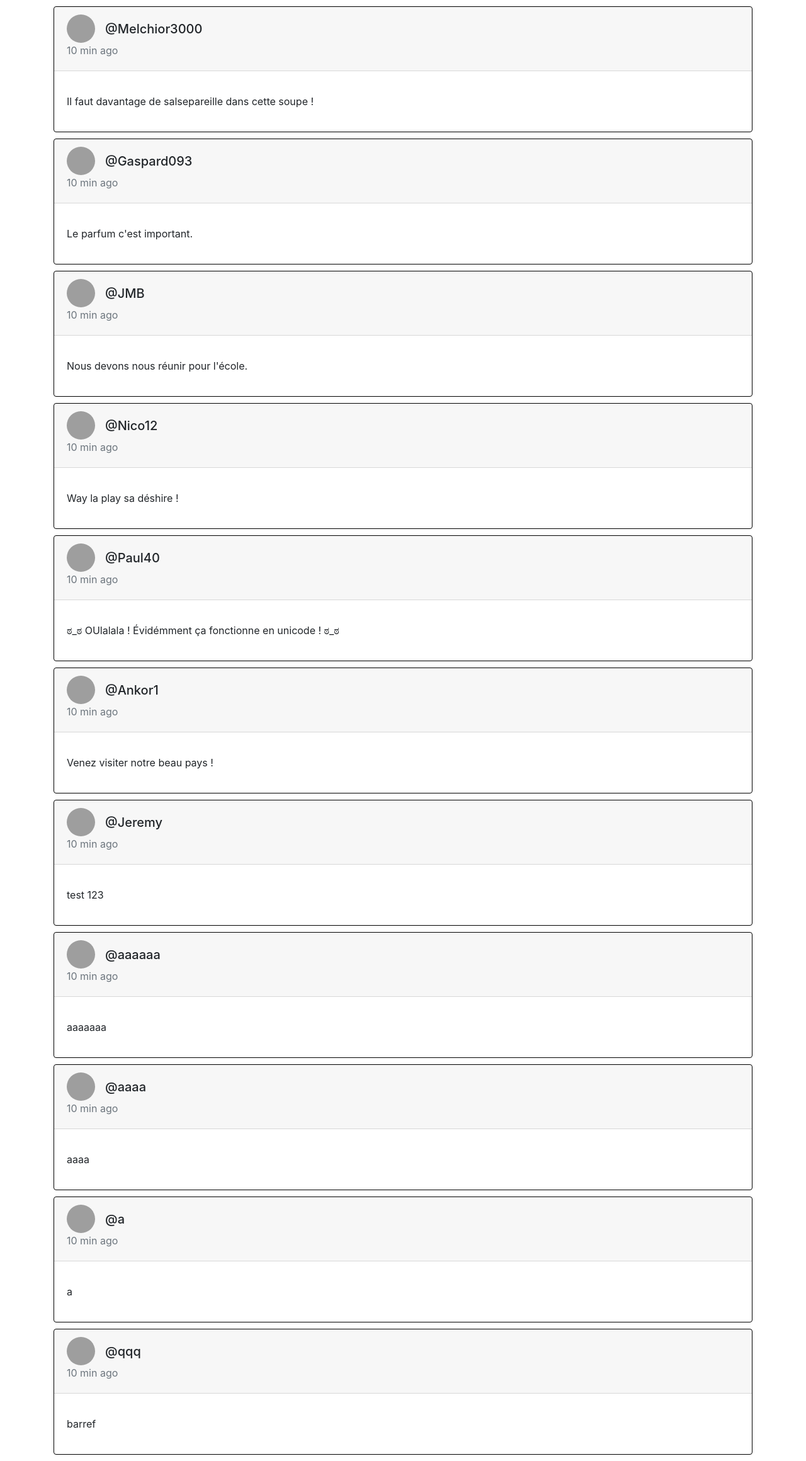
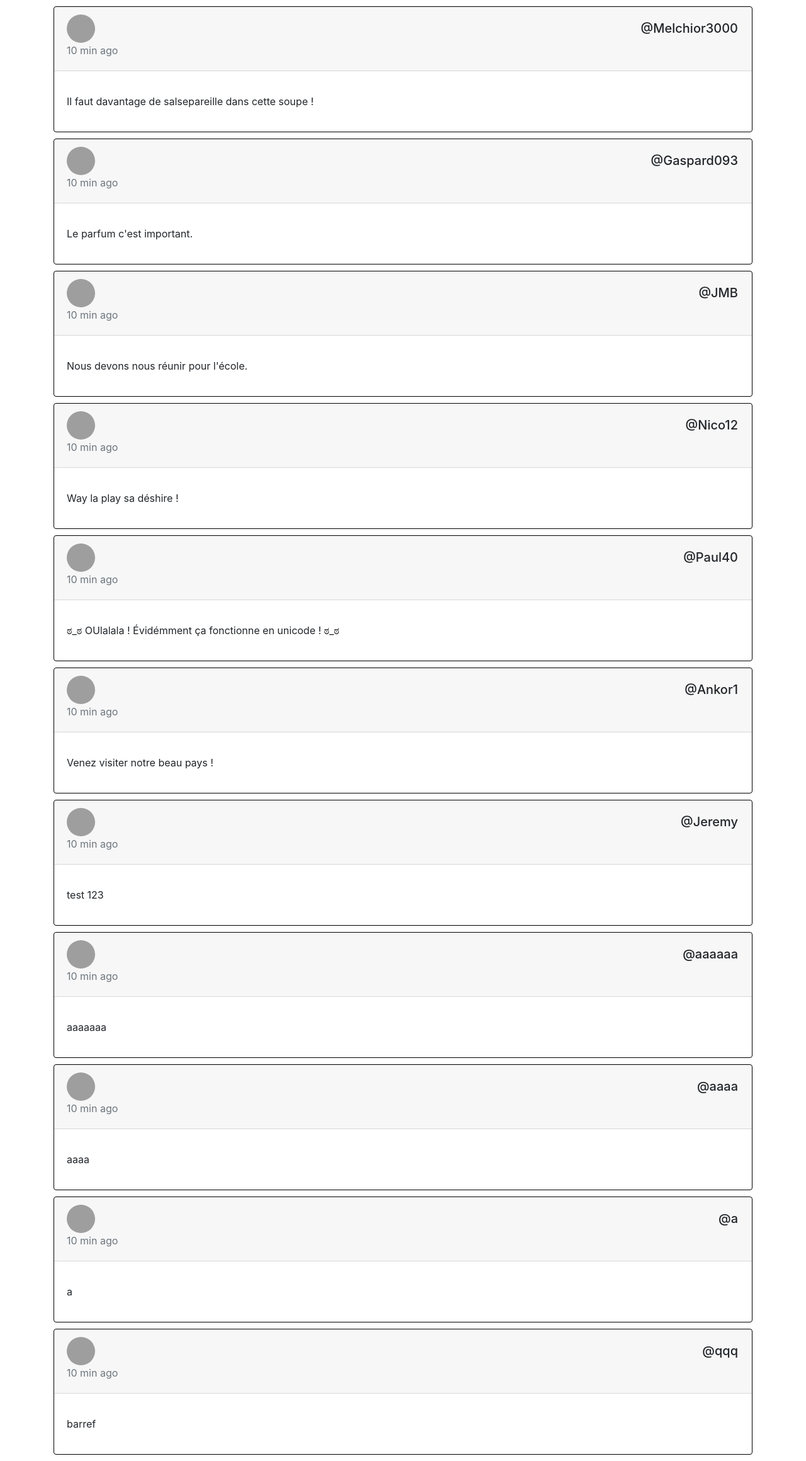
Before and after one commit to flo-ipssi/Flgaz, a Flask app: page /timeline/ in a window 1280 px wide. Shown: the whole page at 63% size. Run offline with Flask 2, Linux system fonts and the light colour scheme; some libraries are stand-ins or nearby versions; grey boxes are pictures that could not be loaded.

Commit message:
update css & add file

```diff
--- a/templates/timeline.html
+++ b/templates/timeline.html
@@ -19,7 +19,7 @@
 					<div class="mr-2">
 						<img class="rounded-circle" src="https://picsum.photos/50/50" alt="" width="45">
 					</div>
-					<div class="ml-2">
+					<div class="ml-2" style="float: right;position: absolute;right: 0;top: 0;padding: 22px;">
 						<div class="h5 m-0">@{{g.user}}</div>
 					</div>
 				</div>
```
Also changed, not shown: README.md, 1 other file.
